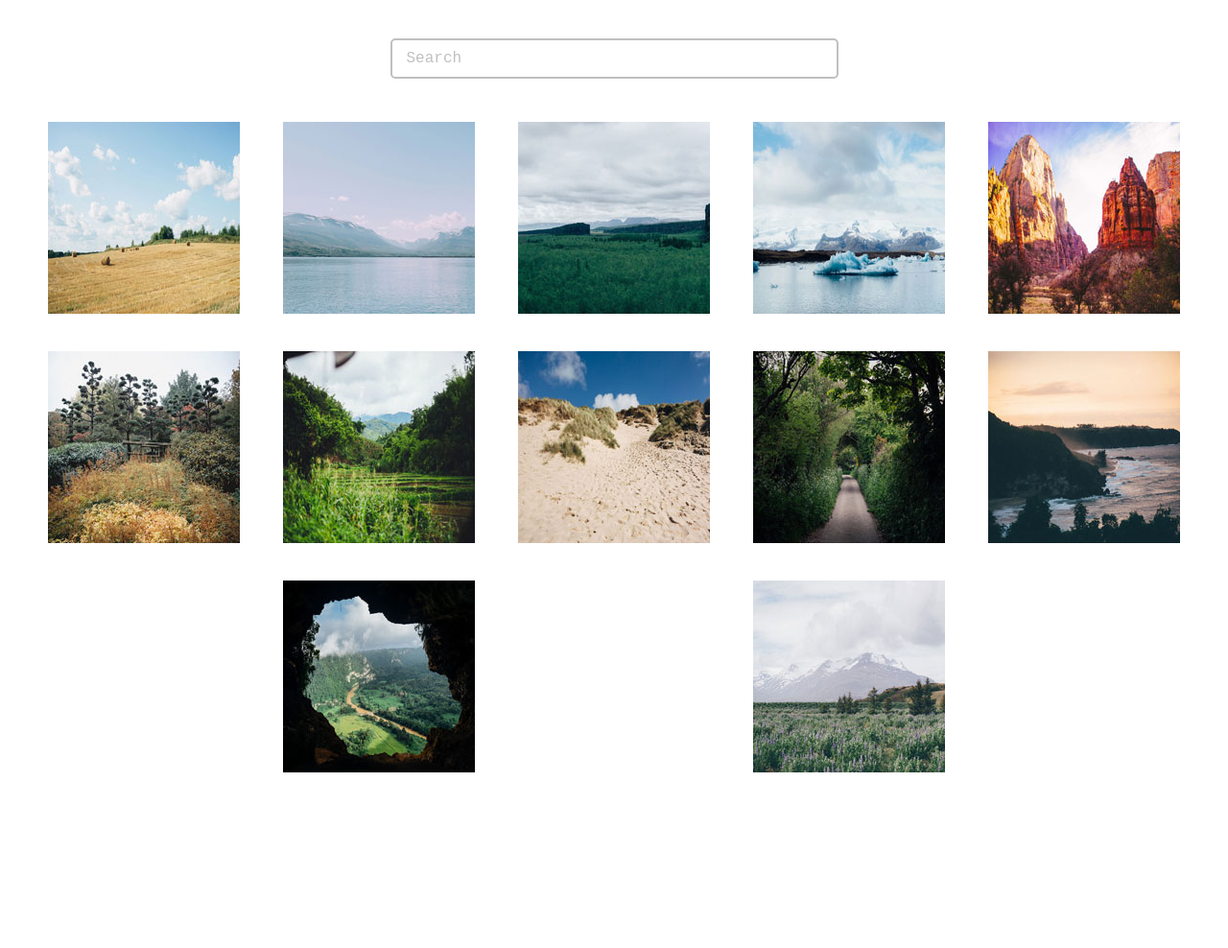
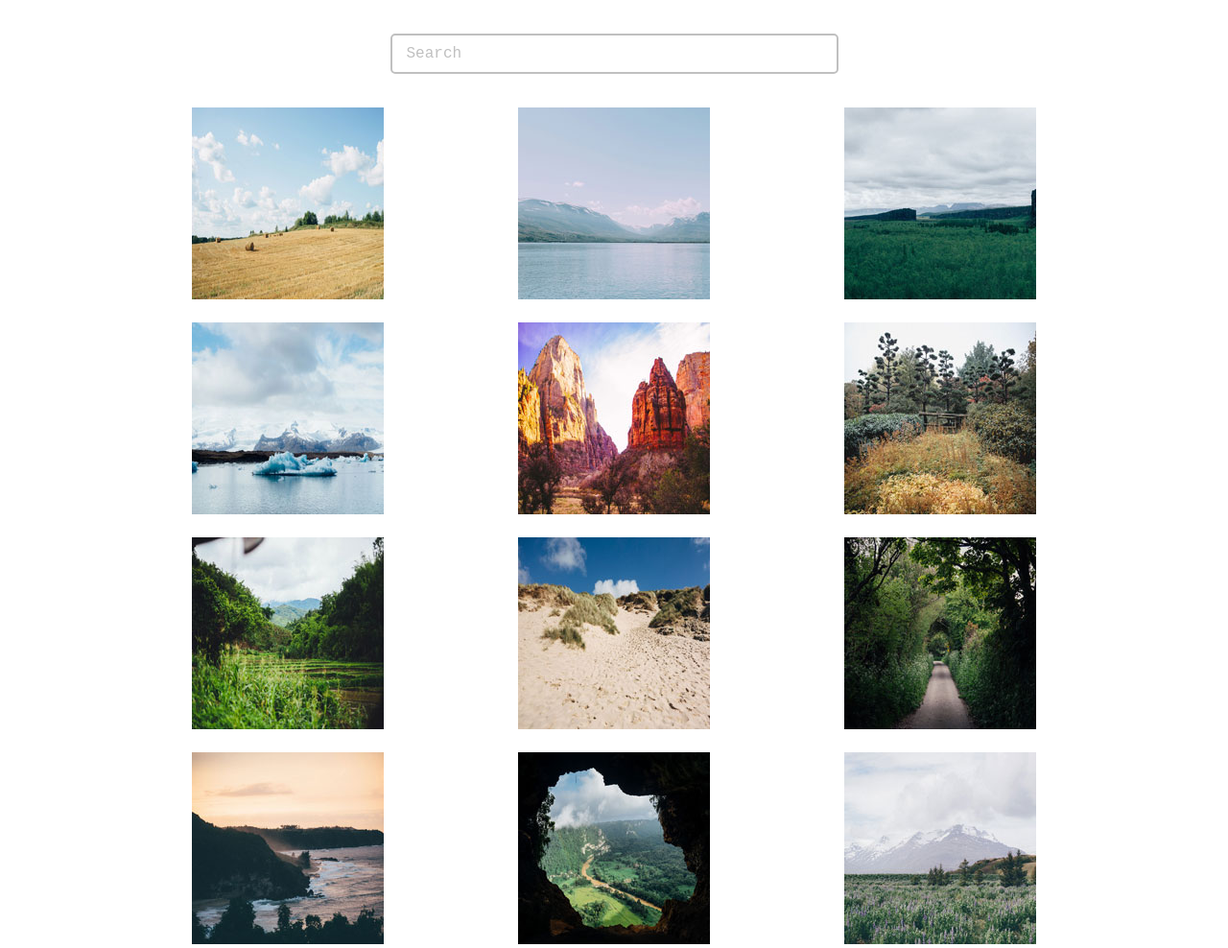
Before and after one commit to CharlotteSJK/ck-unit-5-interactive-photo-gallery, a plain HTML site: page index.html in a window 1280 px wide. Shown: the whole page at 96% size. Before the commit the page ends 809 px from the top, so only its background shows below. Drawn offline with Linux system fonts and the light colour scheme.

Commit message:
Updated 1040 media query

```diff
--- a/css/styles.css
+++ b/css/styles.css
@@ -110,16 +110,16 @@ form {
 
     .search {
         width: 35%;
-        margin: 40px 0 10px 0;
+        margin: 35px 0 15px 0;
         font-size: 16px;
     }
 
     .container {
-        margin: 0 20px 0 20px;
+        margin: 0 100px 0 100px;
     }
 
     .photo {
-        margin: 35px 15px 0 15px;
+        margin: 20px 40px 0 40px;
     }
 
 }
```
